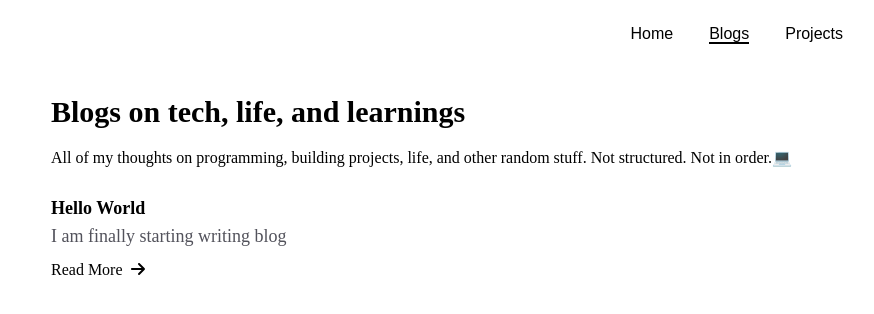
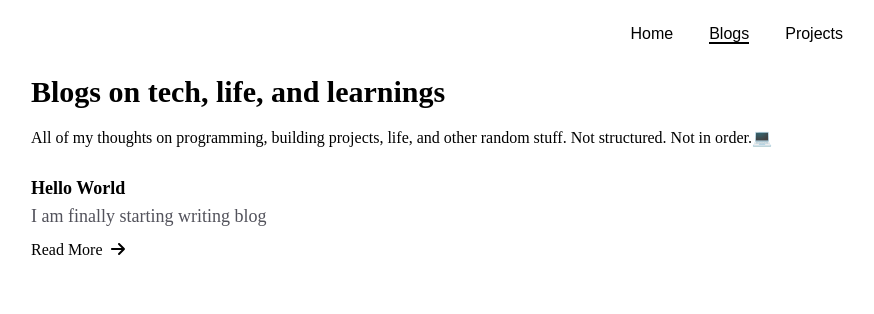
Before and after one commit to ishan249/my-portfolio, a React (Create React App) app: page /Blogs in a window 1280 px wide. Shown: the top 314 px of the page, without its empty margins (209-1083 px from the left). Built offline with nearby package versions, Linux system fonts and the light colour scheme.

Commit message:
main page padding change

```diff
--- a/src/components/Blogs/Blogs.css
+++ b/src/components/Blogs/Blogs.css
@@ -1,33 +1,32 @@
-.firstBlog{
+.firstBlog {
   font-family: "Albert Sans", "sans-serif";
 }
-.hashnodeBtn{
+.hashnodeBtn {
   background-color: #2a52be;
-    color:white;
+  color: white;
   padding: 6px;
-    font-family:"Albert Sans";
+  font-family: "Albert Sans";
   border-radius: 6px;
 }
-.substackBtn{
-    color:white;
+.substackBtn {
+  color: white;
   padding: 6px;
-    font-family:"Albert Sans";
+  font-family: "Albert Sans";
   border-radius: 6px;
 }
 .content-container {
   max-width: 800px;
   margin: 0 auto; /* Center the content horizontally */
-    padding: 20px; /* Add some padding for better readability */
   word-wrap: break-word;
 }
 
 code {
-    white-space : pre-wrap !important;
+  white-space: pre-wrap !important;
   font-family: "Albert Sans", sans-serif;
   line-height: 26px;
   font-size: 17px;
 }
 
-  .redirect-back-chevron{
+.redirect-back-chevron {
   margin: 8px 4px;
 }
```
Lines whose indentation alone changed are shown as unchanged.
